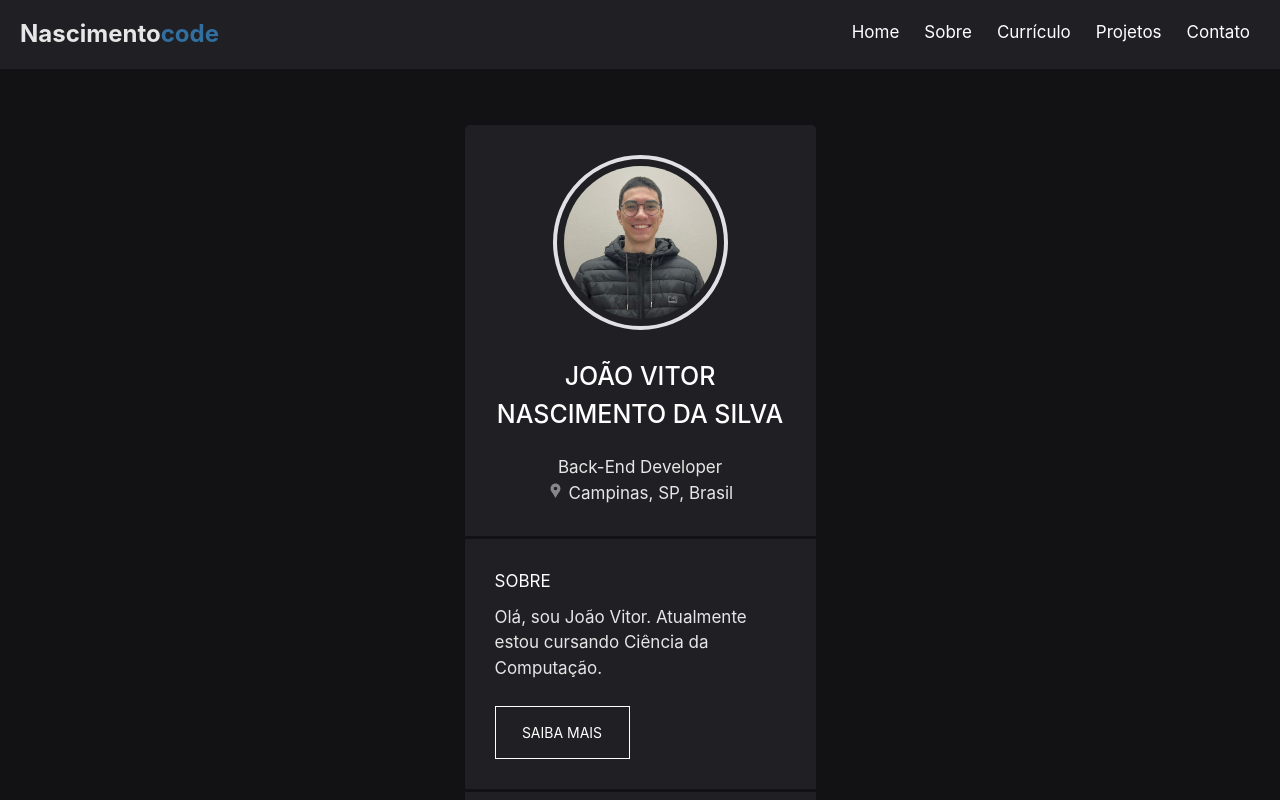
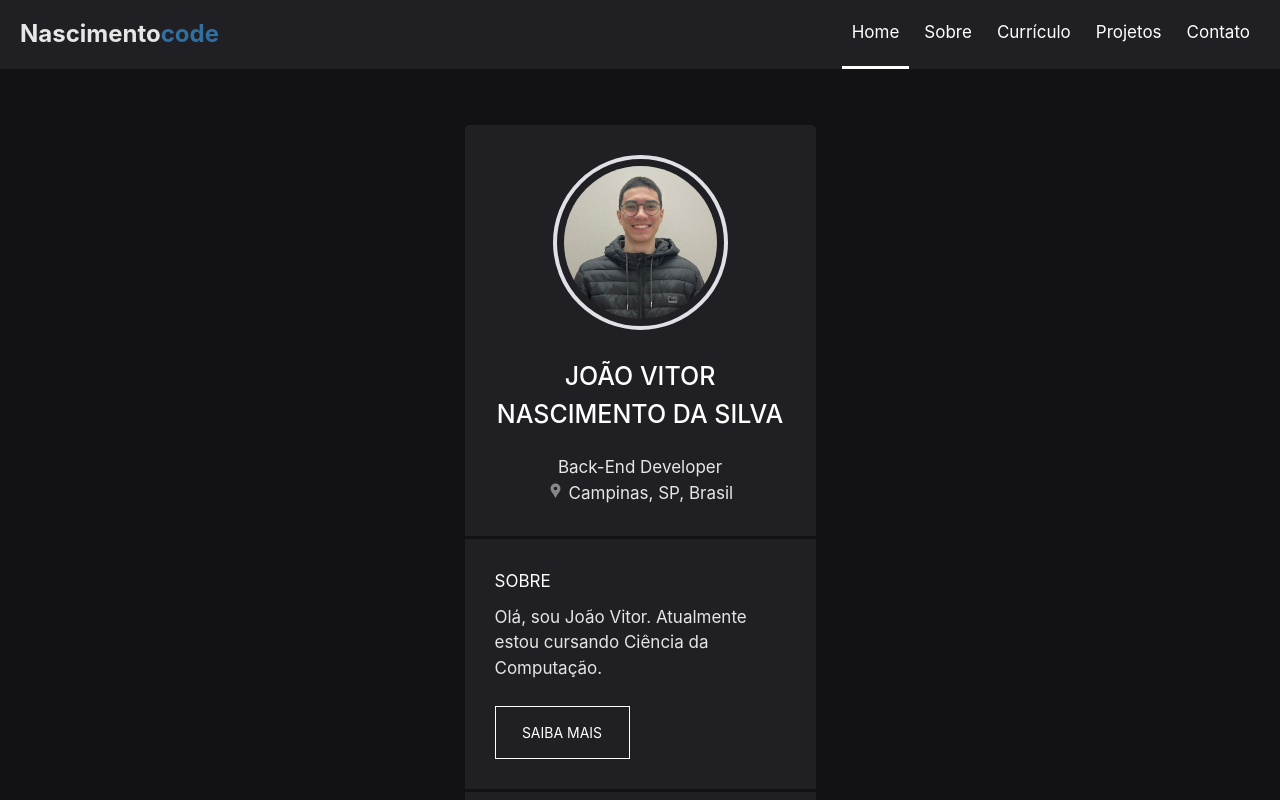
Before and after one commit to nascimentocode/personal-website, a React (Vite) app: page / in a window 1280 px wide. Shown: the top 800 px of the page. Built offline with nearby package versions, Linux system fonts and the light colour scheme.

Commit message:
Fix: Fixing navegation links

```diff
--- a/src/components/Navbar.jsx
+++ b/src/components/Navbar.jsx
@@ -27,7 +27,7 @@
                     <FiAlignRight />
                 </div>
                 <div id="nav-link" style={{display: hamburguerOpen ? "flex" : "none"}} onClick={scrollToTop}>
-                    <NavLink to="/personal-website">Home</NavLink>
+                    <NavLink to="/">Home</NavLink>
                     <NavLink to="/personal-website/sobre">Sobre</NavLink>
                     <NavLink to="/personal-website/curriculo">Currículo</NavLink>
                     <NavLink to="/personal-website/projetos">Projetos</NavLink>
```
